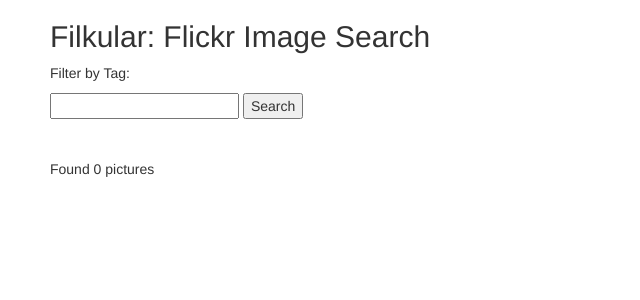
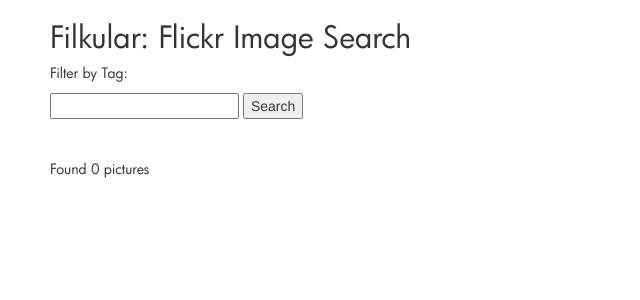
Before and after one commit to steprobe/flikular, a PHP site: page / in a window 1280 px wide; the page is wider, and only the part inside the window is pictured. Shown: the top 300 px of that part, without its empty margins (0-640 px from the left). Run offline with PHP 8.4, Linux system fonts and the light colour scheme.

Commit message:
Updating font

```diff
--- a/styles/styles.css
+++ b/styles/styles.css
@@ -2,3 +2,12 @@
     position: relative;
     left: 50px;
 }
+
+h1, h2, p {
+  font-family: 'futura-pt';
+}
+
+@font-face {
+  font-family: 'futura-pt';
+  src: url('fonts/futura-pt.ttf');
+}
```
Also changed, not shown: styles/fonts/futura-pt.ttf (added).
